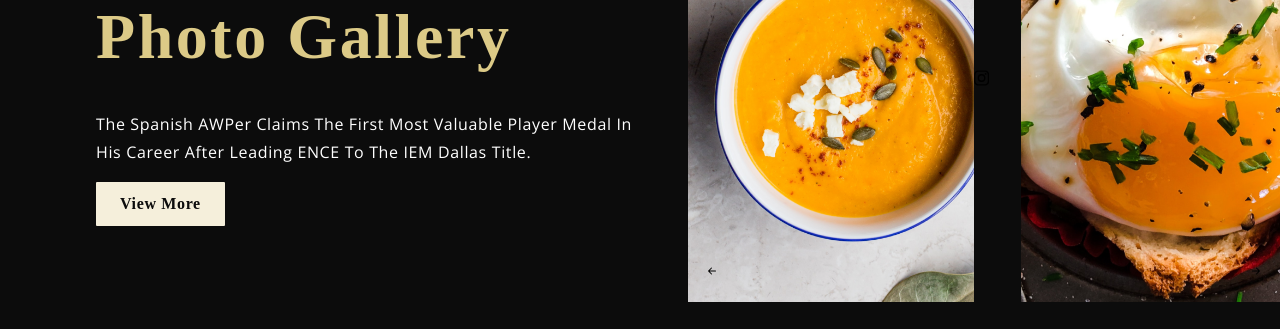
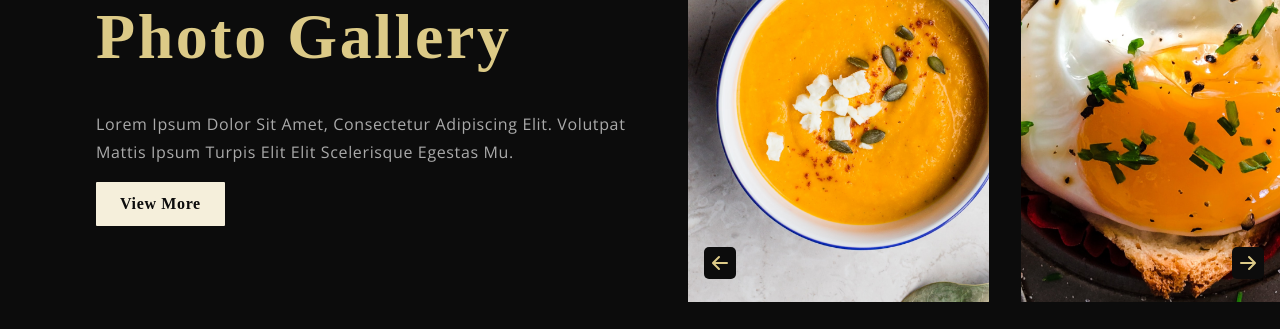
Before and after one commit to Rickwu93/food-stalls, a React (Create React App) app: page / in a window 1280 px wide. Shown: the part 6258-6587 px from the top of the page. Built offline with nearby package versions, Linux system fonts and the light colour scheme; a web font is replaced by a local one.

Commit message:
arrow key scroll fix on gallery

```diff
--- a/src/container/Gallery/Gallery.jsx
+++ b/src/container/Gallery/Gallery.jsx
@@ -5,50 +5,43 @@ import { SubHeading } from '../../components';
 import { images } from '../../constants';
 import './Gallery.css';
 
-const galleryImages = [images.gallery01, images.gallery02, images.gallery03, images.gallery04];
-
 const Gallery = () => {
   const scrollRef = React.useRef(null);
 
   const scroll = (direction) => {
     const { current } = scrollRef;
 
-    if(direction === 'left') {
+    if (direction === 'left') {
       current.scrollLeft -= 300;
     } else {
       current.scrollLeft += 300;
     }
-  }
-
-
+  };
 
   return (
     <div className="app__gallery flex__center">
       <div className="app__gallery-content">
-        <SubHeading  title="Instagram" />
+        <SubHeading title="Instagram" />
         <h1 className="headtext__cormorant">Photo Gallery</h1>
-        <p className="p__opensans" style={{ color: 'AAA', marginTop: '2rem' }}>
-        The Spanish AWPer claims the first Most Valuable Player medal in his career after leading ENCE to the IEM Dallas title.</p>
+        <p className="p__opensans" style={{ color: '#AAAAAA', marginTop: '2rem' }}>Lorem ipsum dolor sit amet, consectetur adipiscing elit. Volutpat mattis ipsum turpis elit elit scelerisque egestas mu.</p>
         <button type="button" className="custom__button">View More</button>
       </div>
-
       <div className="app__gallery-images">
         <div className="app__gallery-images_container" ref={scrollRef}>
-          {galleryImages.map((image, index) => (
+          {[images.gallery01, images.gallery02, images.gallery03, images.gallery04].map((image, index) => (
             <div className="app__gallery-images_card flex__center" key={`gallery_image-${index + 1}`}>
-              <img src={image} alt="gallery" />
-              <BsInstagram className="gallery__images-icon" />
+              <img src={image} alt="gallery_image" />
+              <BsInstagram className="gallery__image-icon" />
             </div>
           ))}
         </div>
         <div className="app__gallery-images_arrows">
-          <BsArrowLeftShort className="gallery__arrow-icons" onClick={() => scroll('left')} />
-          <BsArrowRightShort className="gallery__arrow-icons" onClick={() => scroll('right')} />
+          <BsArrowLeftShort className="gallery__arrow-icon" onClick={() => scroll('left')} />
+          <BsArrowRightShort className="gallery__arrow-icon" onClick={() => scroll('right')} />
         </div>
       </div>
     </div>
   );
-
-}
+};
 
 export default Gallery;
```
